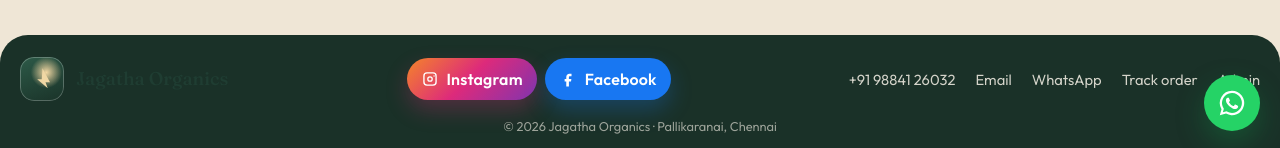
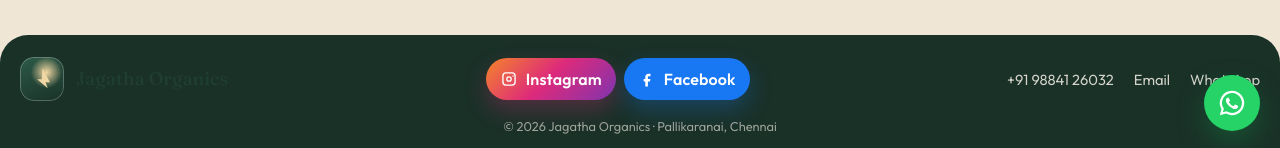
Before and after one commit to Muthukaruppaiya/jagatha_organics, a React (Vite) app in the folder client/: page /checkout in a window 1280 px wide. Shown: the part 649-797 px from the top of the page. Built offline with nearby package versions, Linux system fonts and the light colour scheme; no server answers.

Commit message:
Drop the admin and track-order links from the shop footer.
Co-authored-by: Cursor <cursoragent@cursor.com>

```diff
--- a/client/src/layout.jsx
+++ b/client/src/layout.jsx
@@ -224,8 +224,6 @@ export function StoreLayout() {
             <a href="tel:+919884126032">+91 98841 26032</a>
             <a href="mailto:jagathaorganics@gmail.com">Email</a>
             <a href="https://wa.me/919884126032" target="_blank" rel="noreferrer">WhatsApp</a>
-            <Link to="/track">Track order</Link>
-            <Link to="/admin/login">Admin</Link>
           </nav>
         </div>
         <p className="fine">© {new Date().getFullYear()} Jagatha Organics · Pallikaranai, Chennai</p>
```
